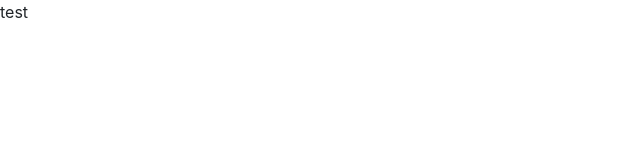
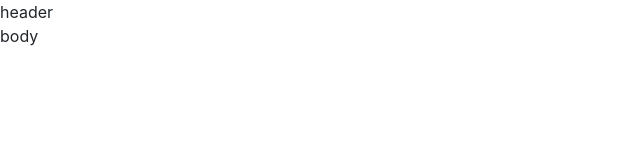
Before and after one commit to GrishaAngelovGH/grocery-store, a React (Create React App) app: page / in a window 1280 px wide. Shown: the top 160 px of the page, without its empty margins (0-640 px from the left). Built offline with nearby package versions, Linux system fonts and the light colour scheme.

Commit message:
Integrate Layout in App component

```diff
--- a/src/App.js
+++ b/src/App.js
@@ -1,6 +1,8 @@
+import Layout from 'components/Layout'
+
 function App() {
   return (
-    <div>test</div>
+    <Layout header={<span>header</span>} body={<span>body</span>} />
   )
 }
 
```
Also changed, not shown: 1 other file (tests, documents, lock files or other folders).
